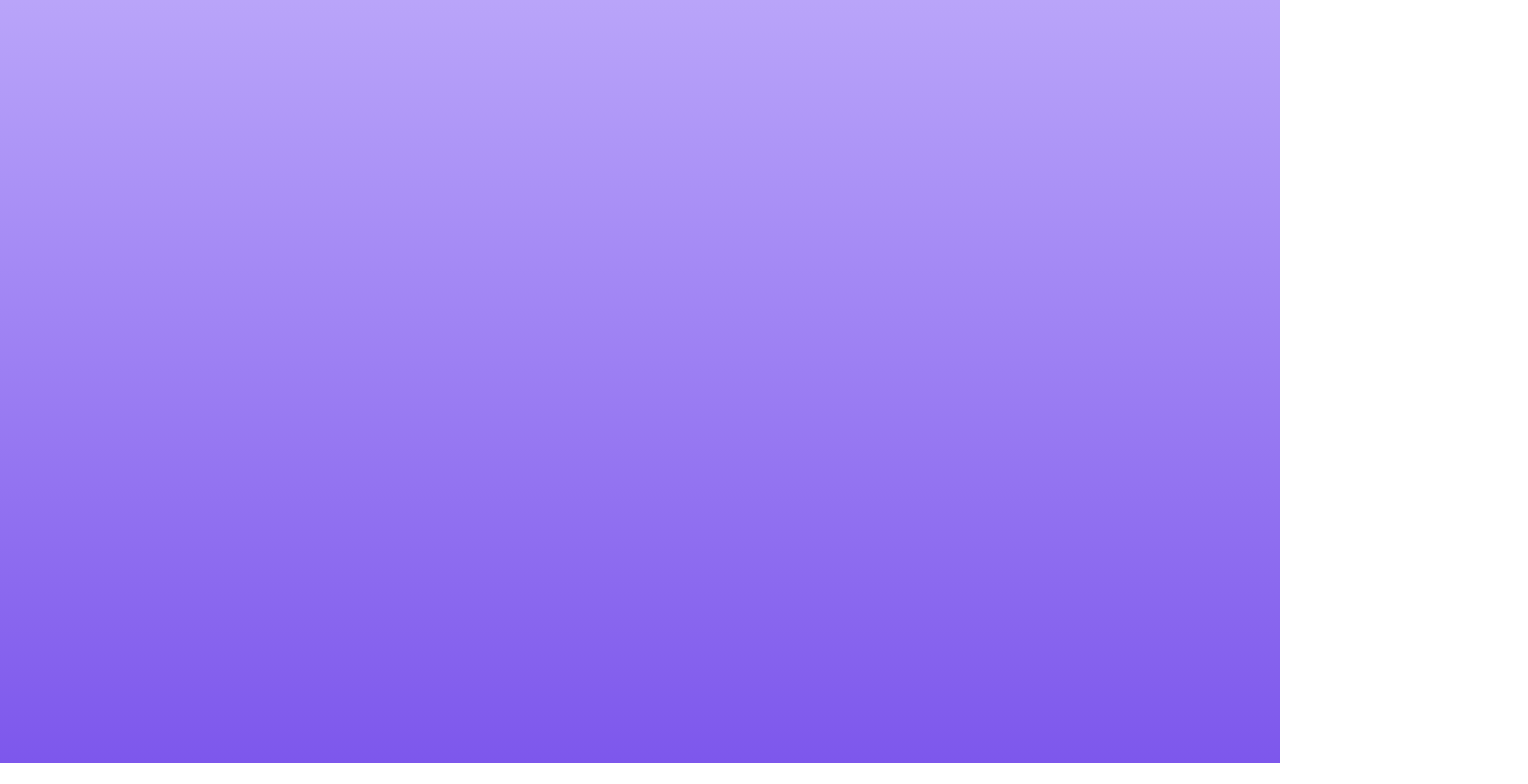
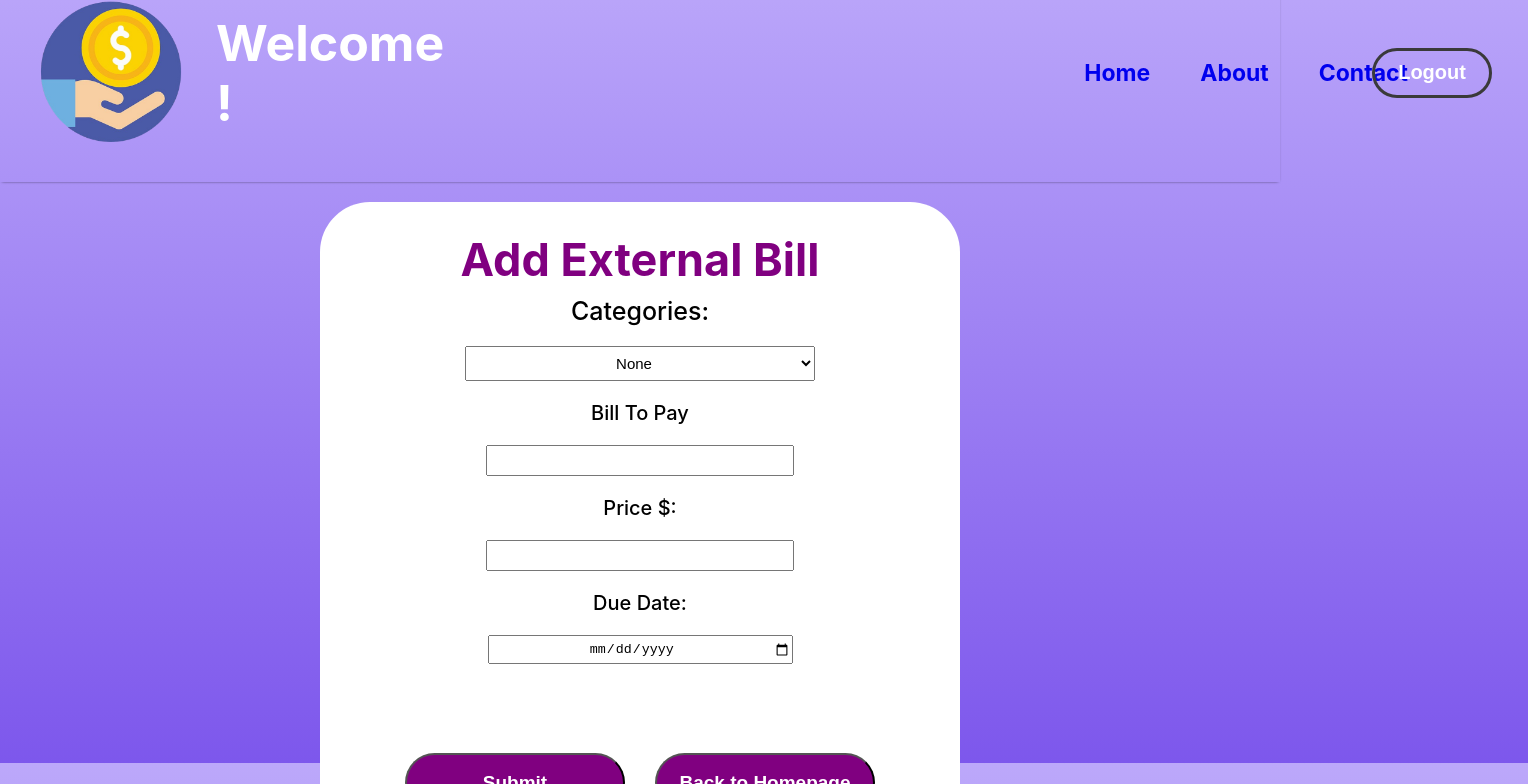
Before and after one commit to mookee2809/ISYS2101---SEPM, a React (Create React App) app: page /addbill in a window 1280 px wide. Before the commit this address had no page. Shown: the part 37-821 px from the top of the page, 1528 px wide, since content can reach past the window. Before the commit the page ends 800 px from the top, so only its background shows below. Built offline with nearby package versions, Linux system fonts and the light colour scheme.

Commit message:
Add files via upload

```diff
--- a/src/App.js
+++ b/src/App.js
@@ -14,6 +14,7 @@ import { Spending } from './component/Spending/Spending'
 import { Bill } from './component/Bill/Bill'
 import { AddBalance } from './component/Account/AddBalance'
 import { ReduceBalance } from './component/Account/ReduceBalance'
+import { AddBill } from './component/Bill/Addbill'
 
 function App() {
   return (
@@ -25,7 +26,6 @@ function App() {
       </Routes>
 
       <Routes>
-        <Route path="/" element={<Login />} />
         <Route path="/signup" element={<Signup />} />
         <Route path="/homepage" element={<Homepage />} />
         <Route path="/Account" element={<Account />} />
@@ -42,7 +42,8 @@ function App() {
 
       <Routes>
       <Route path='/addbalance' element ={<AddBalance/> }/>
-        <Route path='/reducebalance' element ={<ReduceBalance/> }/>
+      <Route path='/reducebalance' element ={<ReduceBalance/> }/>
+      <Route path='/addbill' element ={<AddBill/> }/>
       </Routes>
 
 
--- a/src/component/About/About.css
+++ b/src/component/About/About.css
@@ -4,7 +4,7 @@
     width: 80%;
     border-radius: 50px;
     margin: auto;
-    margin-top: 100px;
+    margin-top: 70px;
     background: white;
     padding-bottom: 50px;
 }
--- a/src/component/Account/Account.css
+++ b/src/component/Account/Account.css
@@ -13,3 +13,22 @@
     position: relative;
     cursor: pointer;
   }
+.button3{
+    margin-top: 5%;
+    display:block ;
+    text-decoration: none;
+
+    color: rgb(255, 0, 0);
+    border: 2px solid #CBC3E3;
+    border-radius: 10px;
+    padding: 10px 30px;
+    gap: 50px;
+    font-size: 18px;
+    font-weight: bold;
+    background: transparent;
+    position: relative;
+    cursor: pointer;
+}
+.form h2{
+    text-align: center;
+}
--- a/src/component/Account/AddBalance.jsx
+++ b/src/component/Account/AddBalance.jsx
@@ -46,15 +46,21 @@ export const AddBalance = () => {
             Account Balance:
             <br></br>
             ${balance.toFixed(2)}</h3>
-            <br></br>
             <div className='modify'>
                 <div className='add'>
-                    <h2> Add Balance </h2>
+                <form>
+                    <label>
+                        <h2 style={{textAlign:"center"}}>Add Amount $:</h2>
+                        <input type="number" name="balance" style={{height:"40px", width:"250px", fontSize:"25px"}} />
+                    </label>
+                    <input type="submit" value="Submit" className='button3' style={{left:"25%"}}/>
+                    </form>
+                <br></br>
                 </div>
 
 
             </div>
-
+                    <button type="submit" className="submit"><Link style = {{color:'white'}} to='/account'> Back to Account </Link> </button>
                     <button type="submit" className="submit"><Link style = {{color:'white'}} to='/homepage'> Back to Homepage </Link> </button>
             </div>
         </div>
--- a/src/component/Account/ReduceBalance.jsx
+++ b/src/component/Account/ReduceBalance.jsx
@@ -46,15 +46,20 @@ export const ReduceBalance = () => {
             Account Balance:
             <br></br>
             ${balance.toFixed(2)}</h3>
-            <br></br>
             <div className='modify'>
                 <div className='add'>
-                    <h2> Reduce Balance </h2>
+                <form>
+                    <label>
+                        <h2 style={{textAlign:"center"}}>Reduce Amount $:</h2>
+                        <input type="number" name="balance" style={{height:"40px", width:"250px", fontSize:"25px"}} />
+                    </label>
+                    <input type="submit" value="Submit" className='button3' style={{left:"25%"}}/>
+                </form>
+                <br></br>
                 </div>
 
-
             </div>
-
+                    <button type="submit" className="submit"><Link style = {{color:'white'}} to='/account'> Back to Account </Link> </button>
                     <button type="submit" className="submit"><Link style = {{color:'white'}} to='/homepage'> Back to Homepage </Link> </button>
             </div>
         </div>
--- /dev/null
+++ b/src/component/Bill/Addbill.jsx
@@ -0,0 +1,60 @@
+import React from 'react'
+import { Link } from 'react-router-dom'
+import Navbar from '../Navbar/Navbar'
+import './Bill.css'
+
+
+export const AddBill = () => {
+  return (
+    <div>
+        <Navbar/>
+
+
+        <div className='about-container1'>
+        <div className='header'>
+            <div className='text'> Add External Bill </div>
+
+            <form2 style={{textAlign:"center"}}>
+            <label for="Category" style={{fontSize:"25px", fontWeight:"500"}}>Categories:</label>
+            <br></br>
+            <br></br>
+                <select id="Category" name="" style={{width:"350px", height:"35px", textAlign:"center", fontSize:"15px"}}>
+                    <option value="None">None</option>
+                    <option value="Utilities">Utilities</option>
+                    <option value="lifestyle">Lifestle</option>
+                    <option value="Transport">Transport</option>
+                    <option value="Entertainment">Entertainment</option>
+                </select>
+                <br></br>
+                <br></br>
+
+                <label for="Categories" style={{fontSize:"20px", fontWeight:"500"}}>Bill To Pay</label>
+                <br></br>
+                <br></br>
+                <input type='text' name="Bill" style={{height:"25px", width:"300px", textAlign:"center"}} />
+
+                <br></br>
+                <br></br>
+
+                <label for="Price" style={{fontSize:"20px", fontWeight:"500"}} >Price $:</label>
+                <br></br>
+                <br></br>
+                    <input type="number" name="Bill" style={{height:"25px", width:"300px", textAlign:"center"}} />
+                <br /><br />
+
+                <label for="DueDate" style={{fontSize:"20px", fontWeight:"500"}}> Due Date: </label>
+                <br></br>
+                <br></br>
+                    <input type="date" name="date" style={{height:"25px", width:"300px", textAlign:"center"}}/>
+                <br /><br />
+            </form2>
+
+            <div className='submit-container'>
+            <button type="submit" className="submit1"><Link style = {{color:'white'}} to='/ContactSubmit'> Submit </Link> </button>
+            <button type="submit" className="submit1"><Link style = {{color:'white'}} to='/homepage'> Back to Homepage </Link> </button>
+            </div>
+        </div>
+      </div>
+    </div>
+  )
+};
--- a/src/component/Bill/Bill.css
+++ b/src/component/Bill/Bill.css
@@ -1,6 +1,3 @@
-body{
-    height: 100vh;
-}
 .bill-option{
     display: grid;
     grid-template-columns: 2fr 2fr 2fr 2fr 2fr;
@@ -23,3 +20,12 @@ hr{
 }.bill-format img{
    margin-left: 70px;
 }
+.about-container1{
+    display:flex;
+    flex-direction: column;
+    width: 50%;
+    border-radius: 50px;
+    margin: auto;
+    margin-top: 20px;
+    background: white;
+}
--- a/src/component/Bill/Bill.jsx
+++ b/src/component/Bill/Bill.jsx
@@ -30,7 +30,7 @@ export const Bill = () => {
             <img src={remove_icon} style={{height:'75px', width:'80px'}}/>
         </div>
         <hr/>
-        <div className='button2'> Add Bill </div>
+        <button type="submit" className="button2"><Link style = {{color:'black'}} to='/addbill'> Add Bill </Link> </button>
 
 
                     <button type="submit" className="submit"><Link style = {{color:'white'}} to='/homepage'> Back to Homepage </Link> </button>
```
